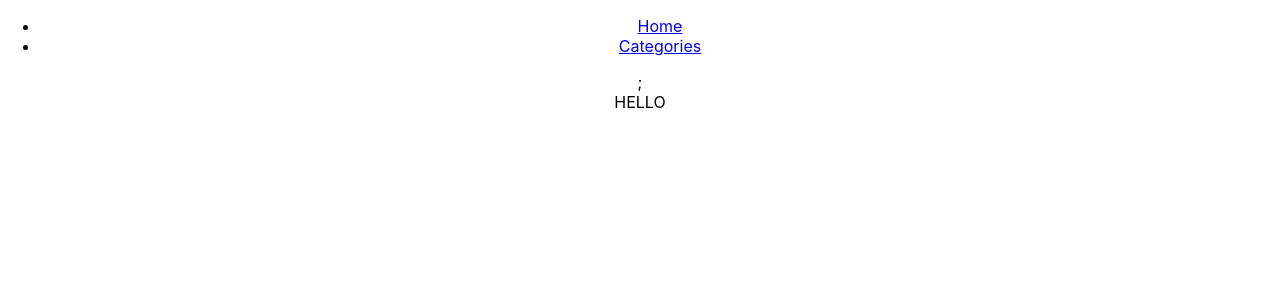
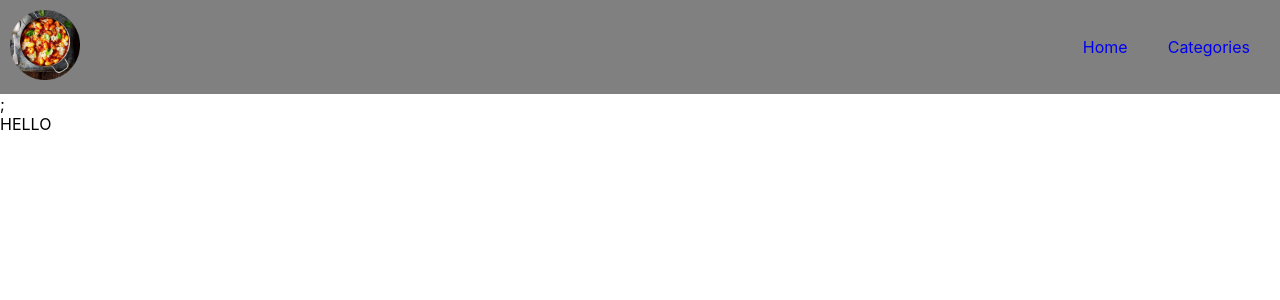
Before and after one commit to goodylove/recipe-app, a React (Create React App) app: page / in a window 1280 px wide. Shown: the top 300 px of the page. Built offline with nearby package versions, Linux system fonts and the light colour scheme.

Commit message:
feature(created a navbar with links and logo)

```diff
--- a/src/App.css
+++ b/src/App.css
@@ -1,11 +1,6 @@
 .App {
-  text-align: center;
 }
 
-.App-logo {
-  height: 40vmin;
-  pointer-events: none;
-}
 
 @media (prefers-reduced-motion: no-preference) {
   .App-logo {
--- a/src/components/NavBar.jsx
+++ b/src/components/NavBar.jsx
@@ -1,10 +1,14 @@
 import React from "react";
 import { Link } from "react-router-dom";
-import Home from "./../pages/Home";
+import LogoImage from "../assets/Ellipse 10.png";
+import "../styles/Nav.css";
+
 const NavBar = () => {
   return (
     <div className="nav">
-      <div className="left-side"></div>
+      <div className="left-side">
+        <img src={LogoImage} alt="logo" id="img" />
+      </div>
       <div className="right-side">
         <ul>
           <li>
--- a/src/index.css
+++ b/src/index.css
@@ -1,3 +1,8 @@
+*{
+  margin: 0;
+  padding: 0;
+}
+
 body {
   margin: 0;
   font-family: -apple-system, BlinkMacSystemFont, 'Segoe UI', 'Roboto', 'Oxygen',
@@ -5,6 +10,7 @@ body {
     sans-serif;
   -webkit-font-smoothing: antialiased;
   -moz-osx-font-smoothing: grayscale;
+  padding: 0;
 }
 
 code {
--- a/src/styles/Nav.css
+++ b/src/styles/Nav.css
@@ -0,0 +1,23 @@
+.nav{
+    background-color: gray;
+    display: flex;
+    justify-content: space-between;
+    align-items: center;
+    padding: 10px;
+}
+.right-side ul{
+
+    list-style-type: none;
+    display: flex;
+}
+.right-side ul li a {
+    padding:0 20px;
+    text-decoration: none;
+}
+
+
+#img{
+    width: 70px;
+    height: 70px;
+    flex:50%;
+}
```
